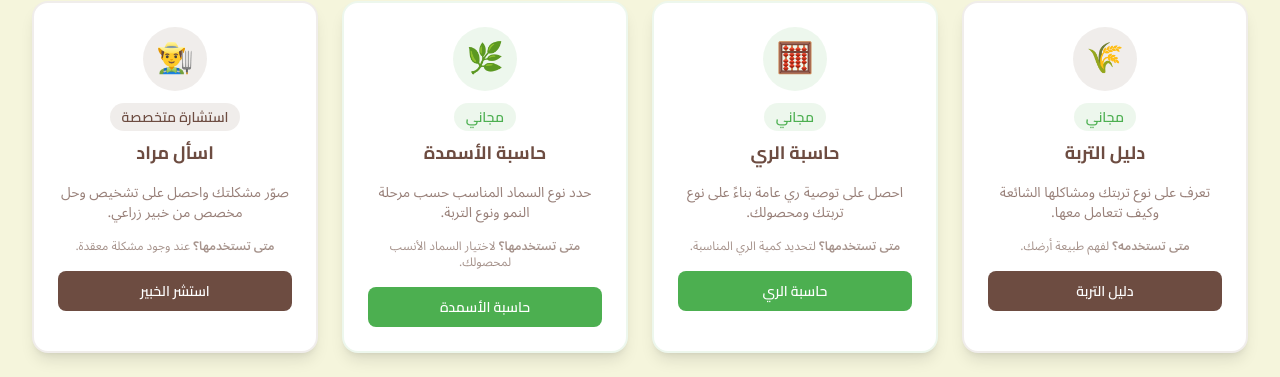
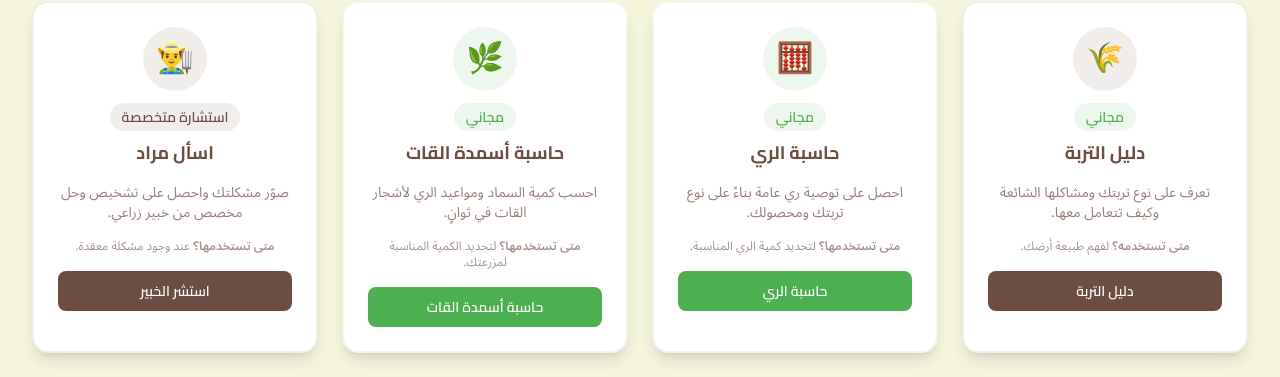
Before and after one commit to lybdalhkymmnswr-ui/yemen-smart-agriculture, a Next.js app: page / in a window 1280 px wide. Shown: the part 1340-1717 px from the top of the page. Built offline with nearby package versions, Linux system fonts and the light colour scheme; no server answers.

Commit message:
إضافة رابط حاسبة أسمدة القات إلى الصفحة الرئيسية

```diff
--- a/src/app/page.tsx
+++ b/src/app/page.tsx
@@ -200,7 +200,7 @@ export default function HomePage() {
               </Link>
             </div>
 
-            {/* Tool 3: Fertilizer Calculator */}
+            {/* Tool 3: Qat Fertilizer Calculator */}
             <div className="bg-white rounded-2xl shadow-lg p-6 border-2 border-growth/10 hover:border-growth/30 transition-colors">
               <div className="text-center mb-4">
                 <div className="w-16 h-16 mx-auto mb-3 bg-growth/10 rounded-full flex items-center justify-center">
@@ -209,19 +209,19 @@ export default function HomePage() {
                 <span className="inline-block px-3 py-1 bg-growth/10 text-growth text-sm font-medium rounded-full mb-2 font-cairo">
                   مجاني
                 </span>
-                <h3 className="text-lg font-bold text-soil font-cairo">حاسبة الأسمدة</h3>
+                <h3 className="text-lg font-bold text-soil font-cairo">حاسبة أسمدة القات</h3>
               </div>
               <p className="text-soil/70 text-center text-sm mb-4 font-noto">
-                حدد نوع السماد المناسب حسب مرحلة النمو ونوع التربة.
+                احسب كمية السماد ومواعيد الري لأشجار القات في ثوانٍ.
               </p>
               <p className="text-xs text-soil/60 text-center mb-4 font-noto">
-                <strong>متى تستخدمها؟</strong> لاختيار السماد الأنسب لمحصولك.
+                <strong>متى تستخدمها؟</strong> لتحديد الكمية المناسبة لمزرعتك.
               </p>
               <Link
-                href="/fertilizer-calculator"
+                href="/qat-fertilizer"
                 className="block w-full text-center py-2.5 bg-growth text-white rounded-lg hover:bg-growth-dark transition-colors font-medium text-sm font-cairo"
               >
-                حاسبة الأسمدة
+                حاسبة أسمدة القات
               </Link>
             </div>
 
```
